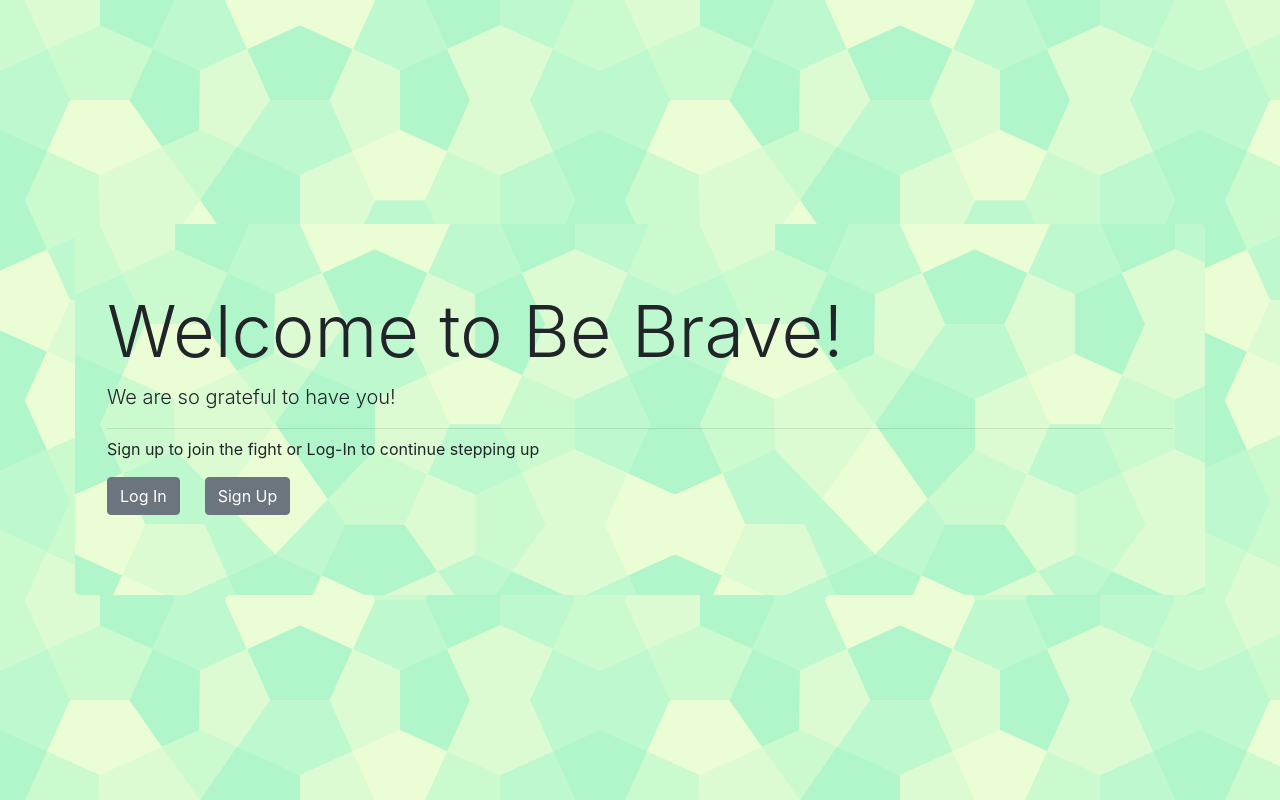
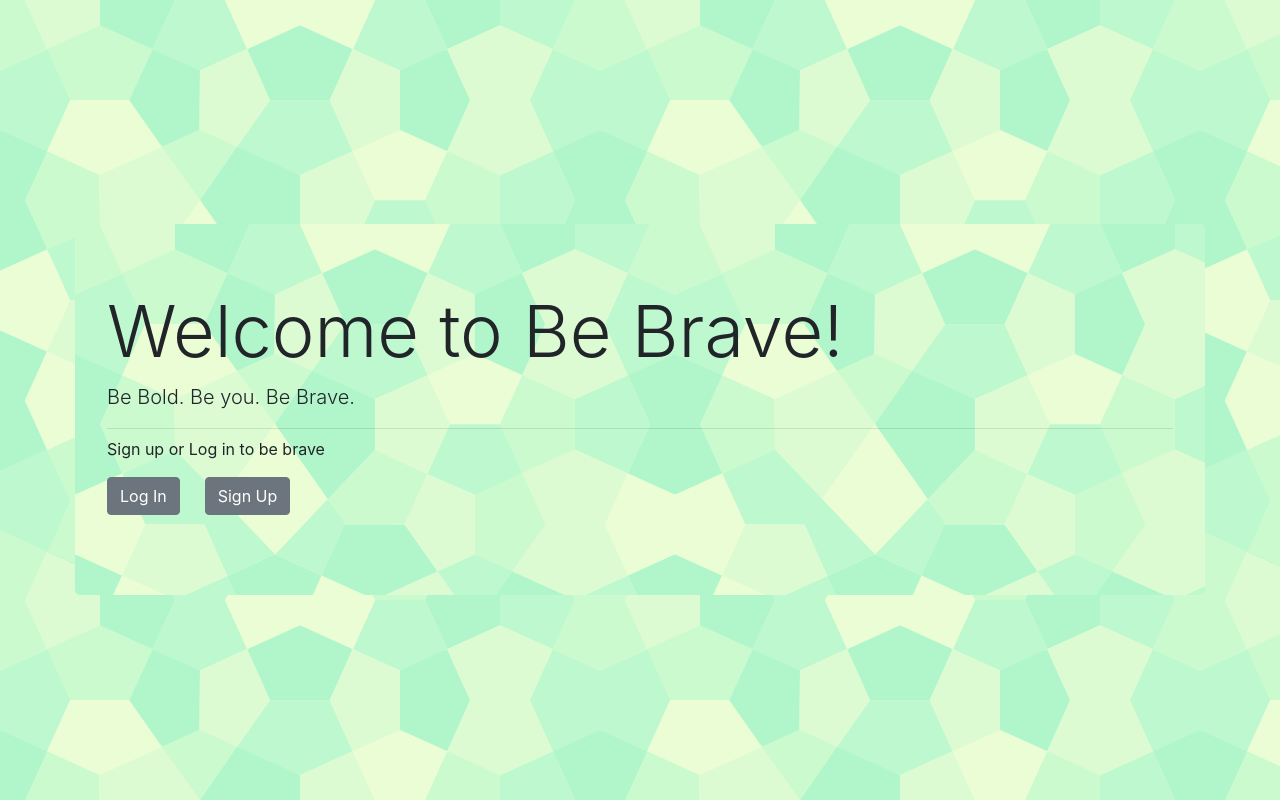
Before and after one commit to messejessie/Step-Up, a React (Create React App) app in the folder step-up/: page / in a window 1280 px wide. Built offline with nearby package versions, Linux system fonts and the light colour scheme.

Commit message:
changes to wording

```diff
--- a/step-up/src/Pages/Home.js
+++ b/step-up/src/Pages/Home.js
@@ -112,9 +112,9 @@ class HomePage extends Component {
         <div className ='home'>
         <Jumbotron>
           <h1 className="display-3">Welcome to Be Brave!</h1>
-          <p className="lead">We are so grateful to have you! </p>
+          <p className="lead">Be Bold. Be you. Be Brave.</p>
           <hr className="my-2" />
-          <p>Sign up to join the fight or Log-In to continue stepping up</p>
+          <p>Sign up or Log in to be brave</p>
           <p className="lead">
             <Button clasName="log" onClick={this.modalForm}>Log In</Button>
             <Button className="sign" onClick={this.signModalForm}>Sign Up</Button>
```
